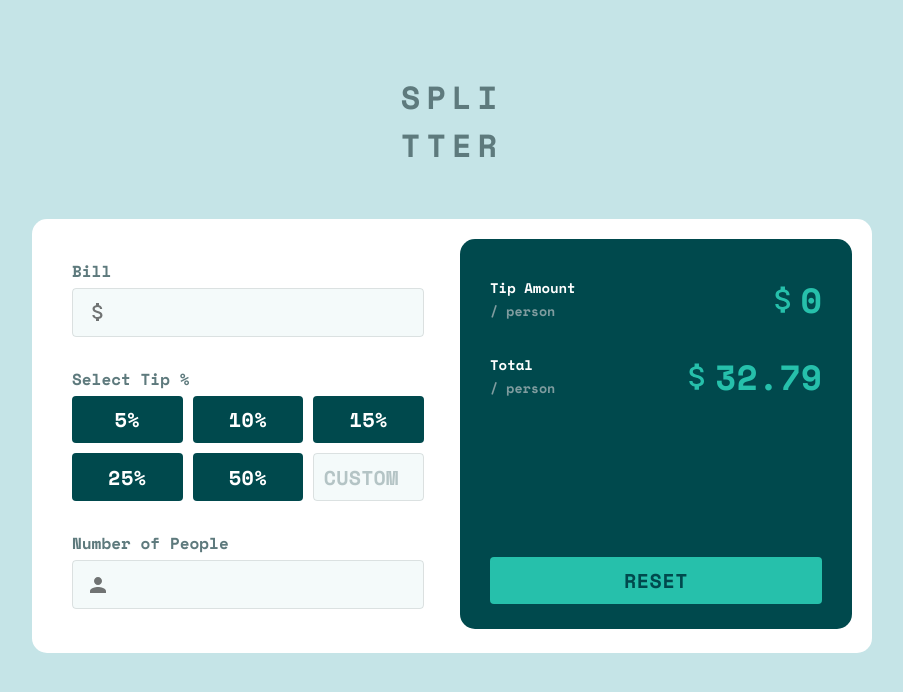
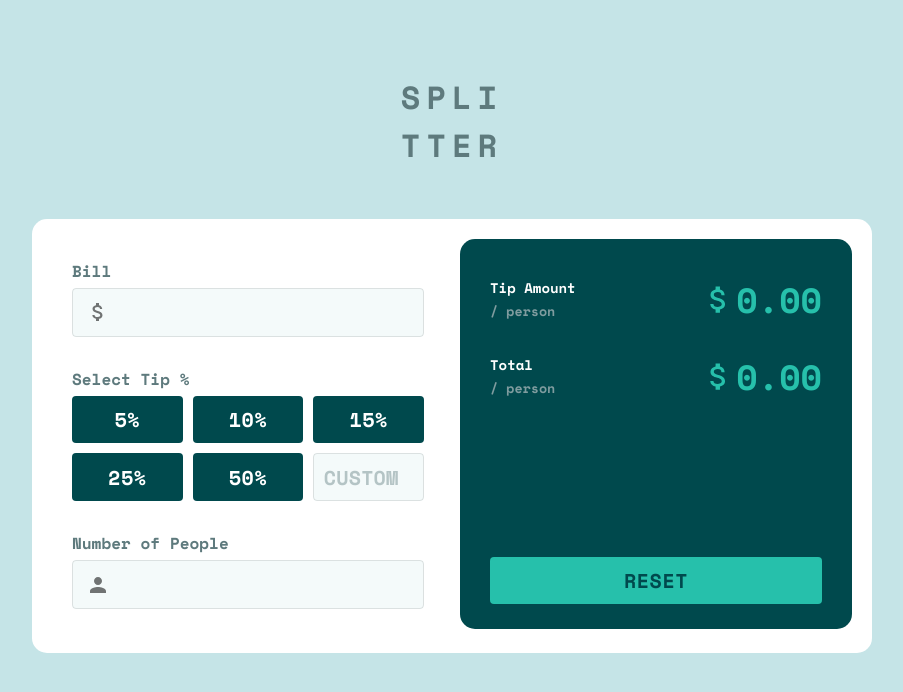
Before and after one commit to designer-carlyn/tip-calculator-app, a Gatsby site: page / in a window 1280 px wide. Shown: the whole page, without its empty margins (188-1091 px from the left). Built offline with nearby package versions, Linux system fonts and the light colour scheme; Gatsby itself is replaced by a stand-in of ours.

Commit message:
useEffect for re render

```diff
--- a/src/components/bill-result.js
+++ b/src/components/bill-result.js
@@ -3,7 +3,7 @@ import React from "react";
 import AttachMoneyIcon from "@mui/icons-material/AttachMoney";
 import { Button } from "@mui/material";
 
-const BillResult = ({ tipAmountPerson }) => {
+const BillResult = ({ tipAmountPerson, totalBillPerPerson }) => {
   return (
     <div className="tip-calculator__result">
       <div className="tip-calculator__result-tip">
@@ -24,7 +24,7 @@ const BillResult = ({ tipAmountPerson }) => {
           </div>
           <div className="tip-amount">
             <AttachMoneyIcon></AttachMoneyIcon>
-            <h1>32.79</h1>
+            <h1>{totalBillPerPerson}</h1>
           </div>
         </div>
         <div className="tip-reset">
--- a/src/pages/index.js
+++ b/src/pages/index.js
@@ -13,36 +13,42 @@ import "../scss/components/tip-calculator.scss";
 
 const IndexPage = () => {
   const [totalBill, setTotalBill] = useState(0);
-  const [tipPercentage, setTipPercentage] = useState(0);
-  // const [numberOfPeople, setTonumberOfPeople] = useState(0);
-  const [tipAmount, setTipAmount] = useState(0);
-  // const [total, setTotal] = useState(0);
+  const [tipPercentage, setTipPercentage] = useState("");
+  const [numberOfPeople, setNumberOfPeople] = useState(0);
+  const [tipAmount, setTipAmount] = useState("0.00");
+  const [total, setTotal] = useState(0);
 
-  let getTotaTipPercentage = Math.round((totalBill / 100) * tipPercentage);
+  const onChangeTotalBill = (event) => {
+    const value = event.target.value;
+    setTotalBill(value);
+  };
 
-  console.log(getTotaTipPercentage);
+  const onClickPropsChooseTip = (value) => {
+    setTipPercentage(value / 100);
+  };
 
-  function onChangeTotalBill(event) {
-    let value = event.target.value;
-    setTotalBill(value);
+  const onChangeTipPercentage = (event) => {
+    const value = event.target.value;
+    setTipPercentage(value / 100);
+  };
+
+  function onChangeNumberOfPeople(event) {
+    const value = event.target.value;
+    setNumberOfPeople(value);
   }
 
-  function onClickPropsChooseTip(value) {
-    setTipPercentage(value);
-    setTipAmount(getTotaTipPercentage);
-    console.log(value);
+  if (!isFinite(tipAmount) || isNaN(tipAmount)) {
+    setTipAmount("0.00");
+    setTotal("0.00");
   }
 
-  const onChangeTipPercentage = (event) => {
-    let value = event.target.value;
-    setTipPercentage(value);
-    setTipAmount(getTotaTipPercentage);
-  };
+  useEffect(() => {
+    const getTotaTipPercentage = (totalBill * tipPercentage).toFixed(2);
+    setTipAmount((getTotaTipPercentage / numberOfPeople).toFixed(2));
 
-  function onChagenumberOfPeople(event) {
-    let value = event.target.value;
-    setTipPercentage(value);
-  }
+    const getTotalBillPerPerson = totalBill / numberOfPeople + +tipAmount;
+    setTotal(getTotalBillPerPerson);
+  }, [totalBill, tipAmount, tipPercentage, numberOfPeople]);
 
   return (
     <main className="tip-calculator">
@@ -60,11 +66,14 @@ const IndexPage = () => {
                   totalBill={onChangeTotalBill}
                   propsChooseTip={onClickPropsChooseTip}
                   propsTipPercentage={onChangeTipPercentage}
-                  numberOfPeople={onChagenumberOfPeople}
+                  numberOfPeople={onChangeNumberOfPeople}
                 ></BillComputation>
               </Grid>
               <Grid item md={6} sm={6} xs={12}>
-                <BillResult tipAmountPerson={tipAmount}></BillResult>
+                <BillResult
+                  tipAmountPerson={tipAmount}
+                  totalBillPerPerson={total}
+                ></BillResult>
               </Grid>
             </Grid>
           </CardContent>
```
